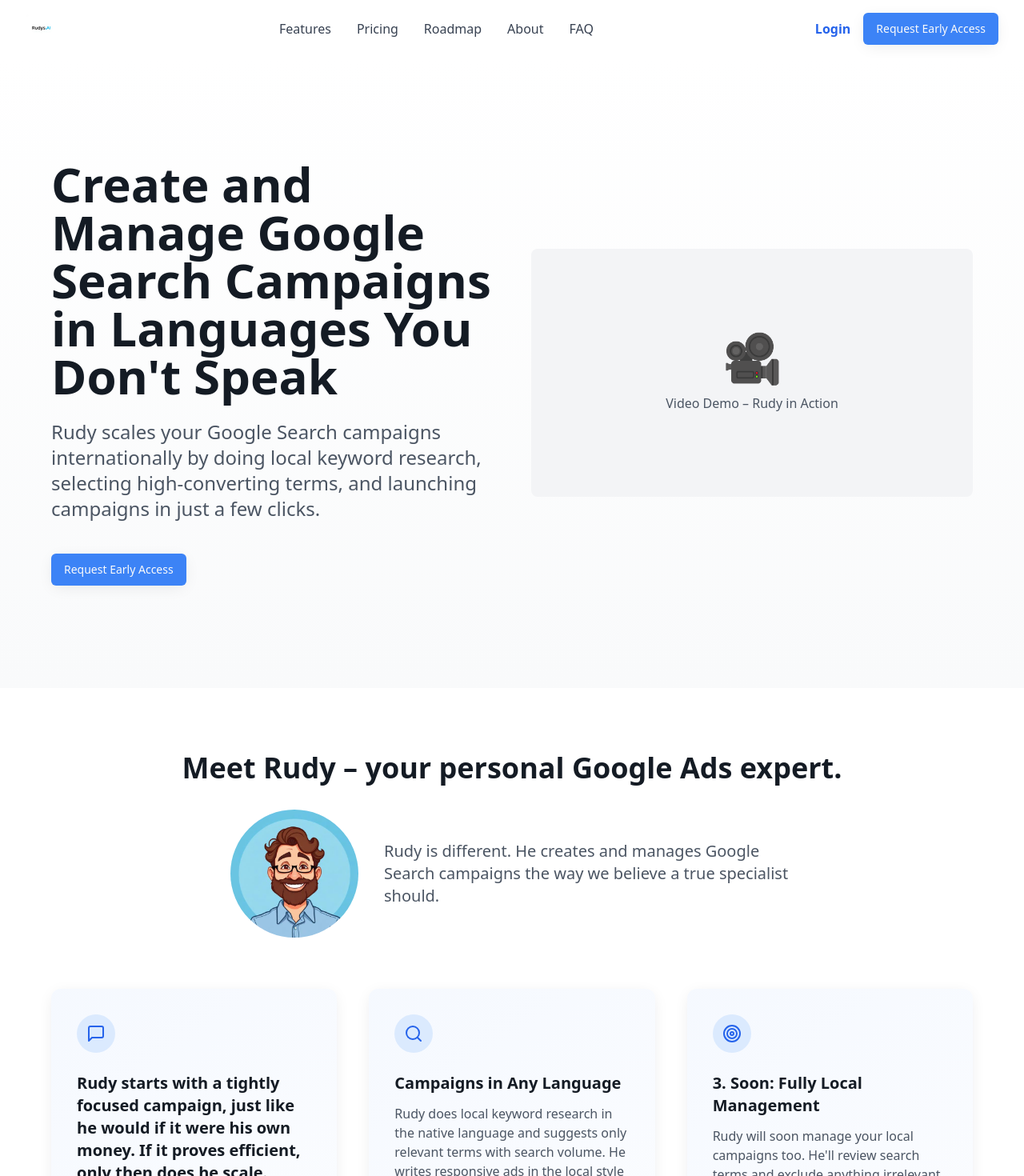
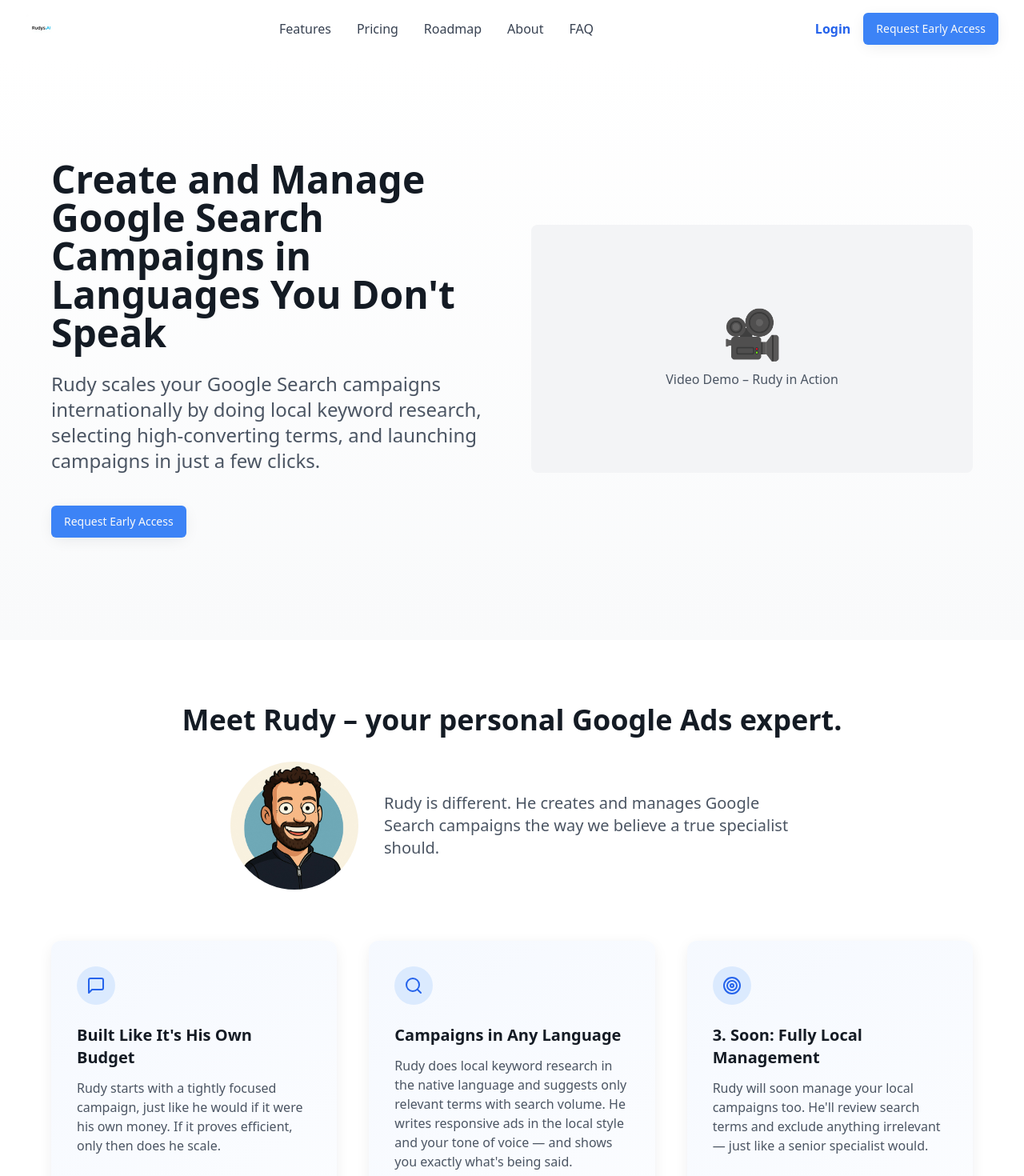
Before and after one commit to semicolonio/rudy-ai-campaign-pilot, a React (Vite) app: page / in a window 1280 px wide. Shown: the top 1470 px of the page at 80% size. Built offline with nearby package versions, Linux system fonts and the light colour scheme.

Commit message:
Refactor Landing Page Content
Update the landing page content based on the user's requests, including text modifications and image replacement.

```diff
--- a/src/pages/LandingPage.tsx
+++ b/src/pages/LandingPage.tsx
@@ -116,7 +116,7 @@ const LandingPage = () => {
         <div className="container mx-auto">
           <div className="grid grid-cols-1 lg:grid-cols-2 gap-12 items-center">
             <div className="animate-fade-in">
-              <h1 className="text-4xl md:text-5xl lg:text-6xl font-bold leading-tight mb-6">
+              <h1 className="text-3xl md:text-4xl lg:text-5xl font-bold leading-tight mb-6">
                 Create and Manage Google Search Campaigns in Languages You Don't Speak
               </h1>
               <p className="text-xl md:text-2xl text-gray-600 mb-10">
@@ -146,7 +146,7 @@ const LandingPage = () => {
           <h2 className="text-3xl md:text-4xl font-bold text-center mb-8">Meet Rudy – your personal Google Ads expert.</h2>
           <div className="flex flex-col md:flex-row items-center justify-center mb-16">
             <div className="w-40 h-40 rounded-full overflow-hidden mb-6 md:mb-0 md:mr-8">
-              <img src="/rudy-profile.png" alt="Rudy" className="w-full h-full object-cover" />
+              <img src="/lovable-uploads/806ab7be-a628-41f6-b9f1-36cef8838668.png" alt="Rudy" className="w-full h-full object-cover" />
             </div>
             <p className="text-xl text-gray-600 max-w-lg text-center md:text-left">
               Rudy is different. He creates and manages Google Search campaigns the way we believe a true specialist should.
@@ -157,7 +157,7 @@ const LandingPage = () => {
               <div className="rounded-full bg-blue-100 w-12 h-12 flex items-center justify-center mb-6">
                 <MessageSquare className="text-blue-600 h-6 w-6" />
               </div>
-              <h3 className="text-xl font-bold mb-3">Rudy starts with a tightly focused campaign, just like he would if it were his own money. If it proves efficient, only then does he scale.</h3>
+              <h3 className="text-xl font-bold mb-3">Built Like It's His Own Budget</h3>
               <p className="text-gray-600">Rudy starts with a tightly focused campaign, just like he would if it were his own money. If it proves efficient, only then does he scale.</p>
             </div>
             <div className="feature-card">
@@ -358,9 +358,9 @@ const LandingPage = () => {
           <div className="space-y-4">
             <Accordion type="single" collapsible className="w-full space-y-4">
               <AccordionItem value="item-1" className="border border-gray-200 rounded-lg px-6">
-                <AccordionTrigger className="text-lg font-medium py-4">How is Rudy different from traditional Google Ads tools?</AccordionTrigger>
+                <AccordionTrigger className="text-lg font-medium py-4">How is Rudy different from other keyword research tools?</AccordionTrigger>
                 <AccordionContent className="text-gray-600">
-                  Unlike dashboards with endless menus, Rudy understands natural language. You simply tell him what you need, and he handles everything from keyword research to campaign creation in a conversational flow.
+                  Rudy won't overwhelm you with a massive list of keywords like many traditional, SEO-focused tools do. Instead, he focuses on keywords with real search volume and strong potential to drive conversions for your business.
                 </AccordionContent>
               </AccordionItem>
               <AccordionItem value="item-2" className="border border-gray-200 rounded-lg px-6">
@@ -376,9 +376,9 @@ const LandingPage = () => {
                 </AccordionContent>
               </AccordionItem>
               <AccordionItem value="item-4" className="border border-gray-200 rounded-lg px-6">
-                <AccordionTrigger className="text-lg font-medium py-4">How fast is keyword research with Rudy?</AccordionTrigger>
+                <AccordionTrigger className="text-lg font-medium py-4">How long does it take to set up a campaign?</AccordionTrigger>
                 <AccordionContent className="text-gray-600">
-                  Usually within minutes, even for complex or geo-targeted research.
+                  This can be done in just 5 minutes, even in languages where you have no idea what you're actually doing.
                 </AccordionContent>
               </AccordionItem>
               <AccordionItem value="item-5" className="border border-gray-200 rounded-lg px-6">
```
Also changed, not shown: public/lovable-uploads/806ab7be-a628-41f6-b9f1-36cef8838668.png (added).
